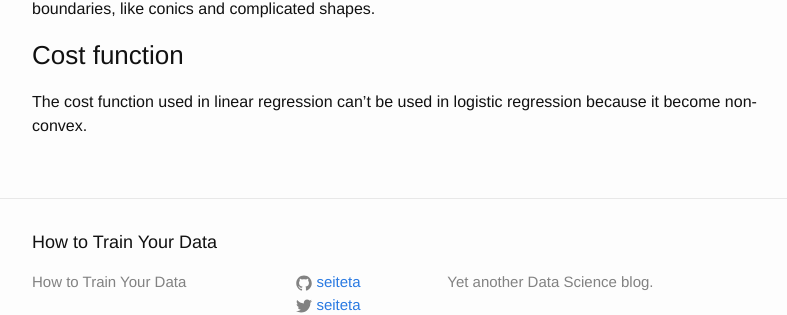
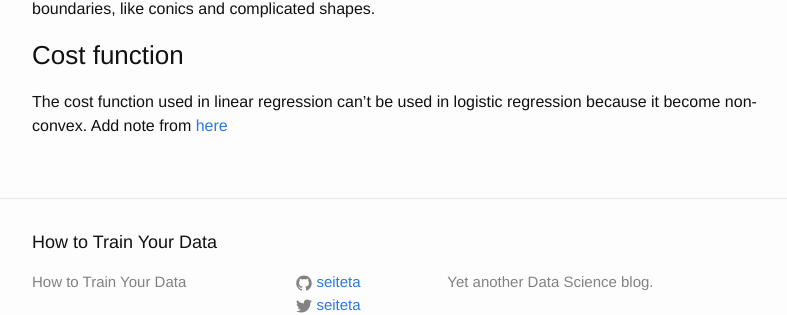
Before and after one commit to seiteta/seiteta.github.io_old, a Jekyll site: the page built from _posts/2014-12-04-machine-learning-notes.md, in a window 1280 px wide and 900 px high, scrolled down 4489 px. Shown: the part 524-839 px from the top of the window, without its empty margins (238-1025 px from the left). Built offline with Jekyll 4.4.1, drawn with Linux system fonts in a browser that asks for light colours; formulas are drawn with MathJax 3.

Commit message:
Update 2014-12-04-machine-learning-notes.md

```diff
--- a/_posts/2014-12-04-machine-learning-notes.md
+++ b/_posts/2014-12-04-machine-learning-notes.md
@@ -184,3 +184,4 @@ By adding polynomial terms to the hypothesis function, it is possible to have mo
 ### Cost function
 
 The cost function used in linear regression can't be used in logistic regression because it become non-convex.
+Add note from [here](https://share.coursera.org/wiki/index.php/ML:Logistic_Regression#Simplified_Cost_Function_and_Gradient_Descent)
```
